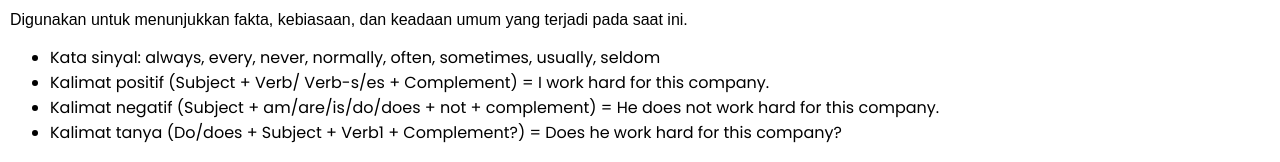
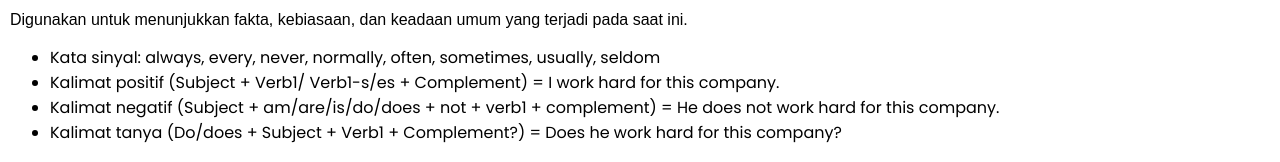
Before and after one commit to sauqisalman/tenses, a plain HTML site: page index.html in a window 1280 px wide. Shown: the part 766-928 px from the top of the page. Drawn offline with nearby package versions, Linux system fonts and the light colour scheme; a web font is replaced by a local one.

Commit message:
Update index.html

```diff
--- a/index.html
+++ b/index.html
@@ -33,11 +33,11 @@
           usually, seldom
         </li>
         <li>
-          Kalimat positif (Subject + Verb/ Verb-s/es + Complement) = I work hard
+          Kalimat positif (Subject + Verb1/ Verb1-s/es + Complement) = I work hard
           for this company.
         </li>
         <li>
-          Kalimat negatif (Subject + am/are/is/do/does + not + complement) = He
+          Kalimat negatif (Subject + am/are/is/do/does + not + verb1 + complement) = He
           does not work hard for this company.
         </li>
         <li>
```
